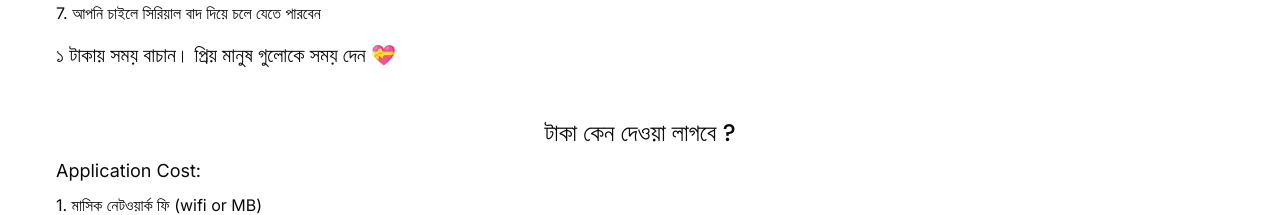
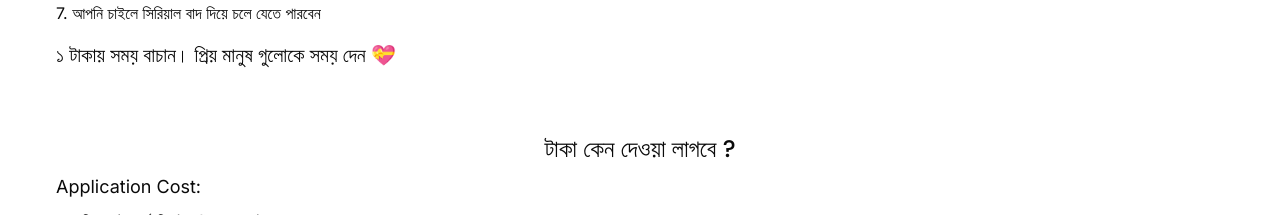
Before and after one commit to battlesofarmy/bus, a Next.js app in the folder client/: page / in a window 1280 px wide. Shown: the part 547-762 px from the top of the page. Built offline with nearby package versions, Linux system fonts and the light colour scheme; no server answers.

Commit message:
home page text margin increase

```diff
--- a/client/app/page.tsx
+++ b/client/app/page.tsx
@@ -41,7 +41,7 @@ export default function Home() {
           <h2 className="text-[1.2rem] md:text-xl mt-4">১ টাকায় সময় বাচান। প্রিয় মানুষ গুলোকে সময় দেন 💝</h2>
 
 
-          <h2 className="pt-12 mb-2 text-2xl text-center">টাকা কেন দেওয়া লাগবে ?</h2>
+          <h2 className="pt-16 mb-2 text-2xl text-center">টাকা কেন দেওয়া লাগবে ?</h2>
           <p className={"text-lg mb-2"}>Application Cost:</p>
           <p>1. মাসিক নেটওয়ার্ক ফি (wifi or MB)</p>
           <p>2. বাৎসরিক সার্ভার ফি </p>
```
